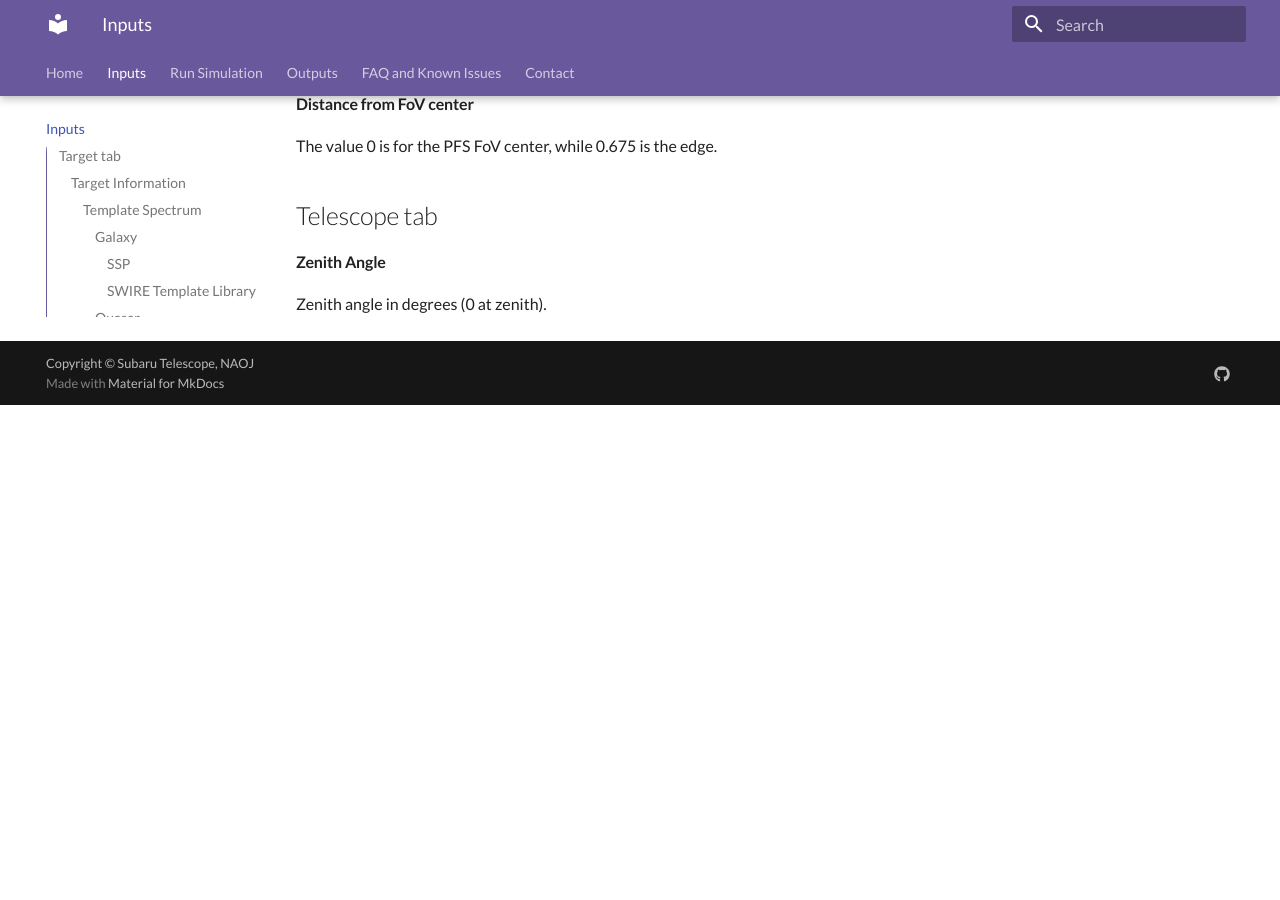
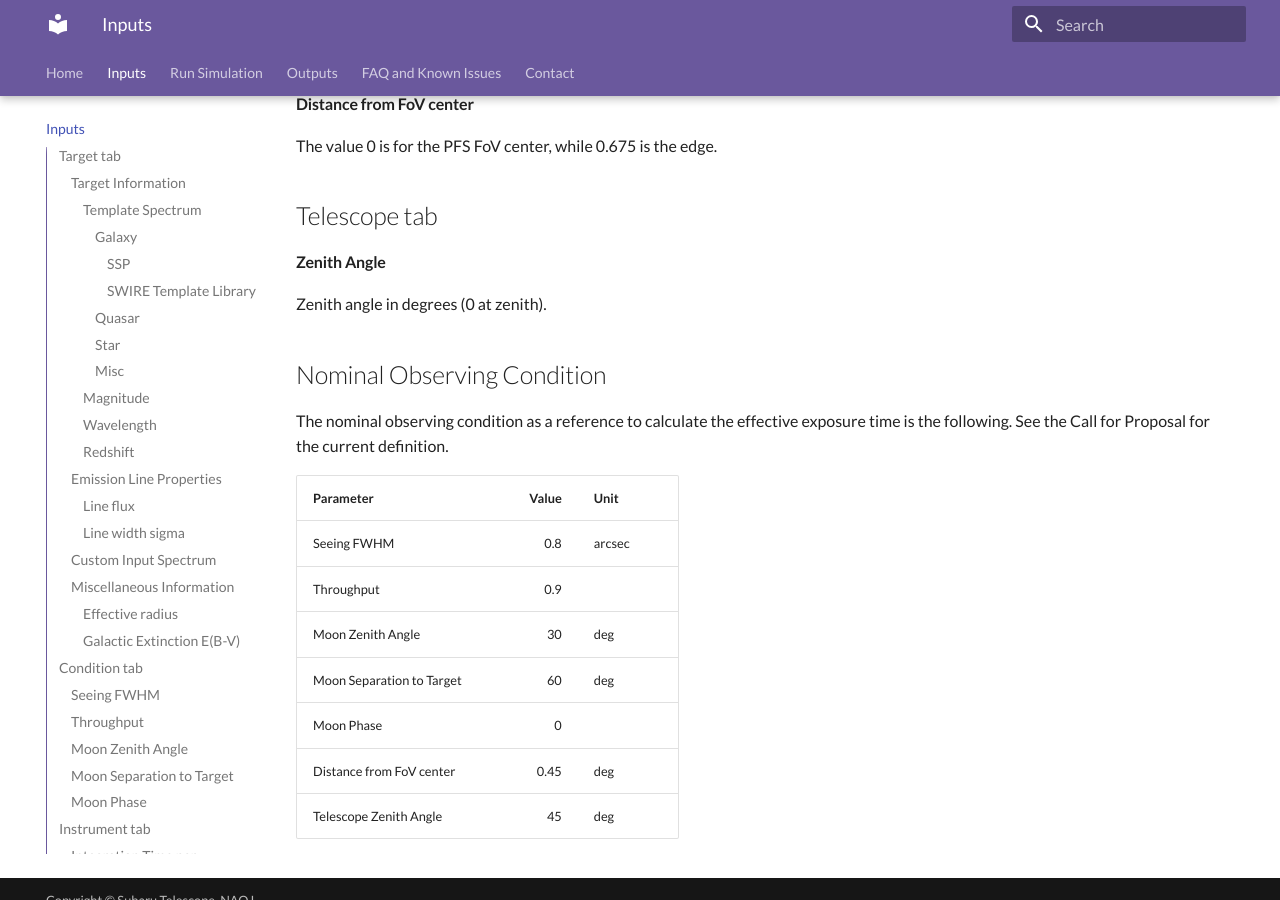
Before and after one commit to Subaru-PFS/spt_etc_webapp, an MkDocs documentation site: the page built from docs/docs/inputs.md, in a window 1280 px wide and 900 px high, scrolled down 3857 px. Built offline with MkDocs 1.6.1 and Material for MkDocs 9.7.7, drawn with Linux system fonts in a browser that asks for light colours; before the commit the page ends 4262 px from its top, so only the background shows below that.

```diff
--- a/docs/docs/inputs.md
+++ b/docs/docs/inputs.md
@@ -147,3 +147,18 @@
 #### Zenith Angle
 
 Zenith angle in degrees (0 at zenith).
+
+## Nominal Observing Condition
+
+The nominal observing condition as a reference to calculate the effective exposure time is the following.
+See the Call for Proposal for the current definition.
+
+| Parameter                 | Value | Unit   |
+|---------------------------|------:|--------|
+| Seeing FWHM               |   0.8 | arcsec |
+| Throughput                |   0.9 |        |
+| Moon Zenith Angle         |    30 | deg    |
+| Moon Separation to Target |    60 | deg    |
+| Moon Phase                |     0 |        |
+| Distance from FoV center  |  0.45 | deg    |
+| Telescope Zenith Angle    |    45 | deg    |
```
Also changed, not shown: 1 other file.
